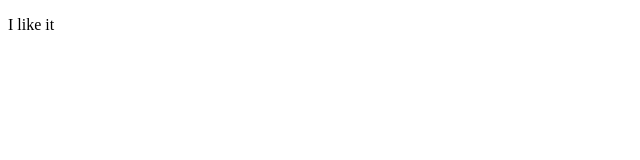
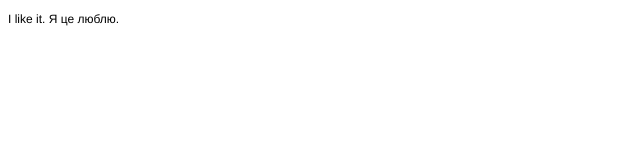
Before and after one commit to creativaman/Html5, a plain HTML site: page index.html in a window 1280 px wide. Shown: the full height of the page, 0-640 px from the left. Drawn offline with Linux system fonts and the light colour scheme.

Commit message:
Adding favicon

```diff
--- a/index.html
+++ b/index.html
@@ -4,13 +4,13 @@
 		<meta charset="utf-8">
 		<title>No title</title>
 		<link rel="stylesheet" href="style/style-original.css">
-		<link rel="shortcut icon" href="/favicon.ico">
+		<link rel="shortcut icon" href="favicon.ico">
 		<!--[if lt IE 9]>
   			<script src="http://html5shiv.googlecode.com/svn/trunk/html5.js"></script>
   		<![endif]-->
   		<script src="http://modernizr.com/downloads/modernizr-2.5.3.js"></script>
 	</head>
 	<body>
-		<p>I like it</p>
+		<p>I like it. Я це люблю.</p>
 	</body>
 </html>
--- a/style/style-original.css
+++ b/style/style-original.css
@@ -0,0 +1,3 @@
+body {
+	font: 75% Helvetica, Verdana, Sans-serif;
+}
```
Also changed, not shown: favicon.ico (added).
